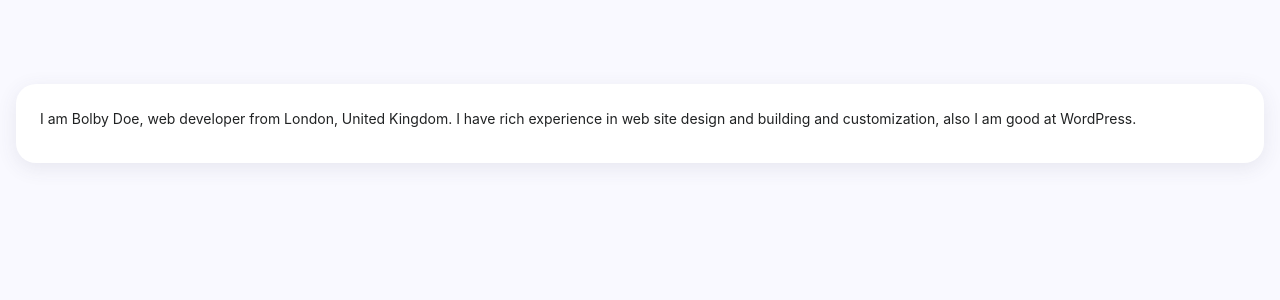
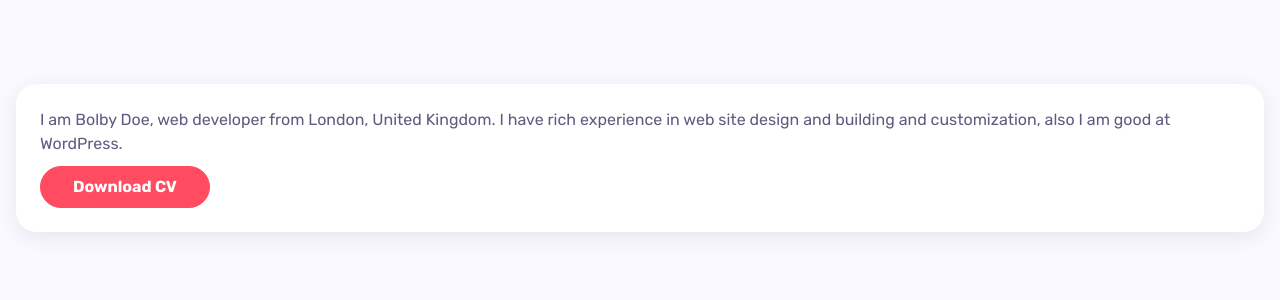
Before and after one commit to ian-maulana/inojin, a React (Create React App) app: page / in a window 1280 px wide. Shown: the top 300 px of the page. Built offline with nearby package versions, Linux system fonts and the light colour scheme.

Commit message:
Create button component

```diff
--- /dev/null
+++ b/src/presentation/components/ContainedButton/index.tsx
@@ -0,0 +1,48 @@
+import Loader from '@components/Loader';
+import { AppSize } from '@components/Theme/config';
+
+import { Button } from './styles';
+
+interface Props {
+  children?: React.ReactNode;
+  type?: 'button' | 'submit' | 'reset';
+  color?: 'primary' | 'secondary' | 'error';
+  disabled?: boolean;
+  className?: string;
+  onClick?: any;
+  style?: object;
+  loading?: boolean;
+  fullWidth?: boolean;
+  rounded?: boolean;
+  size?: 'lg' | 'md' | 'sm';
+  title?: string;
+}
+
+const ContainedButton: React.FC<Props> = ({
+  type,
+  color,
+  children,
+  disabled,
+  className,
+  onClick: click,
+  loading,
+  fullWidth,
+}) => {
+  return (
+    <>
+      <Button
+        type={type ?? 'button'}
+        className={className}
+        disabled={disabled === true || loading === true}
+        onClick={click}
+        color={color}
+        fullWidth={fullWidth ?? false}
+      >
+        {loading && <Loader sx={{ ml: 0, mr: AppSize.s10 }} />}
+        {children}
+      </Button>
+    </>
+  );
+};
+
+export default ContainedButton;
--- /dev/null
+++ b/src/presentation/components/ContainedButton/styles.ts
@@ -0,0 +1,52 @@
+import { Theme, styled } from '@mui/system';
+import {
+  AppColor,
+  AppFontFamily,
+  AppFontSize,
+  AppFontWeight,
+  AppSize,
+} from '@components/Theme/config';
+
+interface Props {
+  theme?: Theme;
+  fullWidth: boolean;
+}
+
+export const Button = styled('button')((props: Props) => {
+  return {
+    display: 'inline-flex',
+    alignItems: 'center',
+    fontFamily: AppFontFamily.default,
+    fontWeight: AppFontWeight.bold,
+    lineHeight: 1,
+    color: AppColor.white,
+    justifyContent: 'center',
+    textDecoration: 'none',
+    verticalAlign: 'middle',
+    cursor: 'pointer',
+    userSelect: 'none',
+    borderWidth: '1px',
+    borderStyle: 'solid',
+    backgroundColor: AppColor.primary,
+    borderColor: AppColor.primary,
+    paddingTop: AppSize.s12,
+    paddingBottom: AppSize.s12,
+    paddingLeft: AppSize.s32,
+    paddingRight: AppSize.s32,
+    fontSize: AppFontSize.s16,
+    borderRadius: AppSize.s32,
+    transition: `color .15s ease-in-out,background-color .15s ease-in-out,border-color .15s ease-in-out,box-shadow .15s ease-in-out`,
+    width: props.fullWidth ? '100%' : 'auto',
+
+    '&:hover': {
+      // backgroundColor: shadeColor(hoverBgColor, -10),
+      // borderColor: shadeColor(hoverBorderColor, -10),
+    },
+
+    '&:disabled': {
+      color: AppColor.text,
+      borderColor: AppColor.text,
+      backgroundColor: AppColor.text,
+    },
+  };
+});
--- /dev/null
+++ b/src/presentation/components/Loader/index.tsx
@@ -0,0 +1,16 @@
+import { Container } from './styles';
+
+interface Props {
+  marginLeft?: number;
+  sx?: object;
+}
+
+const Loader: React.FC<Props> = ({ sx }) => {
+  return (
+    <>
+      <Container sx={sx} />
+    </>
+  );
+};
+
+export default Loader;
--- /dev/null
+++ b/src/presentation/components/Loader/styles.ts
@@ -0,0 +1,26 @@
+import { AppColor } from '@components/Theme/config';
+import { styled, spacing } from '@mui/system';
+
+export const Container = styled('div')((props: any) => {
+  return {
+    borderWidth: '2px',
+    borderStyle: 'solid',
+    borderColor: '#d0d3e8',
+    borderRadius: '50%',
+    borderTopStyle: 'solid',
+    borderTopWidth: '2px',
+    borderTopColor: AppColor.info,
+    width: '16px',
+    height: '16px',
+    WebkitAnimation: 'spin 2s linear infinite',
+    animation: 'spin 2s linear infinite',
+    marginLeft: props.marginLeft ?? 0,
+    marginRight: props.marginRight ?? 0,
+    spacing,
+
+    '@keyframes spin': {
+      '0%': { transform: 'rotate(0deg)' },
+      '100%': { transform: 'rotate(360deg)' },
+    },
+  };
+});
--- a/src/presentation/components/Theme/config.ts
+++ b/src/presentation/components/Theme/config.ts
@@ -5,6 +5,7 @@
   static s5 = '5px';
   static s8 = '8px';
   static s10 = '10px';
+  static s12 = '12px';
   static s16 = '16px';
   static s18 = '18px';
   static s20 = '20px';
@@ -23,8 +24,7 @@
 }
 
 export class AppFontFamily {
-  static default = '"Montserrat", sans-serif';
-  static strong = '"Poppins", sans-serif';
+  static default = '"Rubik", sans-serif';
 }
 
 export class AppRadius {
@@ -61,6 +61,7 @@
 
 export class AppColor {
   static white = '#fff';
+  static primary = '#FF4C60';
   static success = 'rgba(0, 123, 92, 1)';
   static successSurface = '#aee9d1';
   static critical = 'rgba(215, 44, 13, 1)';
@@ -71,7 +72,7 @@
   static warningSurface = '#ffea8a';
   static secondary = 'rgba(215, 44, 13, 1)';
   static secondarySurface = '#e4e5e7';
-  static text = '#202223';
+  static text = '#5E5C7F';
   static textSecondary = '#e3e5e7';
   static textDisabled = '#8c9196';
 }
@@ -144,11 +145,13 @@
 });
 
 export const config = css`
+  @import url('https://fonts.googleapis.com/css2?family=Rubik:wght@400;500;600;700&display=swap');
+
   html,
   body {
     padding: 0;
     margin: 0;
-    font-family: 'Inter', -apple-system, BlinkMacSystemFont, Segoe UI, Roboto,
+    font-family: 'Rubik', -apple-system, BlinkMacSystemFont, Segoe UI, Roboto,
       Oxygen, Ubuntu, Cantarell, Fira Sans, Droid Sans, Helvetica Neue,
       sans-serif;
     font-weight: ${AppFontWeight.regular};
@@ -177,7 +180,7 @@
   }
 
   p {
-    font-size: ${AppFontSize.s14};
+    font-size: ${AppFontSize.s16};
     margin: 0 0 10px;
   }
 
--- a/src/presentation/views/Home/index.tsx
+++ b/src/presentation/views/Home/index.tsx
@@ -1,4 +1,5 @@
 import Card from '@components/Card';
+import ContainedButton from '@components/ContainedButton';
 
 interface Props {}
 
@@ -11,6 +12,8 @@
           experience in web site design and building and customization, also I
           am good at WordPress.
         </p>
+
+        <ContainedButton>Download CV</ContainedButton>
       </Card>
     </>
   );
```
Also changed, not shown: 1 other file (tests, documents, lock files or other folders).
